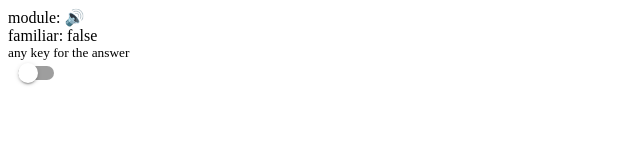
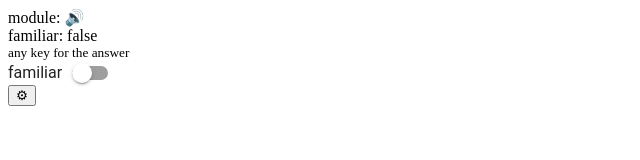
Before and after one commit to duubyPlz/chinalingo, a React (Vite) app: page / in a window 1280 px wide. Shown: the top 160 px of the page, without its empty margins (0-640 px from the left). Built offline with nearby package versions, Linux system fonts and the light colour scheme.

Commit message:
app: handleClick filter

```diff
--- a/src/App.js
+++ b/src/App.js
@@ -32,11 +32,16 @@ class App extends React.Component {
     });
   }
 
-  handleKeyPress = () => {
+  handleKeyPress = (event) => {
     this.toggleIsQuestion();
   };
 
-  handleClick = () => {
+  handleClick = (event) => {
+    const tagName = event.target.tagName;
+    if (tagName !== 'BODY' && tagName !== 'DIV') {
+      return;
+    }
+
     this.toggleIsQuestion();
   };
 
--- a/src/components/Settings.css
+++ b/src/components/Settings.css
@@ -1,4 +1,4 @@
-.pure-material-switch {
+.switch {
   /* z-index: 0; */
   position: relative;
   display: inline-block;
@@ -9,7 +9,7 @@
 }
 
 /* Input */
-.pure-material-switch > input {
+.switch > input {
   appearance: none;
   -moz-appearance: none;
   -webkit-appearance: none;
@@ -31,14 +31,14 @@
 }
 
 /* Span */
-.pure-material-switch > span {
+.switch > span {
   display: inline-block;
   width: 100%;
   cursor: pointer;
 }
 
 /* Track */
-.pure-material-switch > span::before {
+.switch > span::before {
   content: "";
   float: right;
   display: inline-block;
@@ -52,7 +52,7 @@
 }
 
 /* Thumb */
-.pure-material-switch > span::after {
+.switch > span::after {
   content: "";
   position: absolute;
   top: 2px;
@@ -66,63 +66,63 @@
 }
 
 /* Checked */
-.pure-material-switch > input:checked {
+.switch > input:checked {
   right: -10px;
   background-color: rgb(var(--pure-material-primary-rgb, 33, 150, 243));
 }
 
-.pure-material-switch > input:checked + span::before {
+.switch > input:checked + span::before {
   background-color: rgba(var(--pure-material-primary-rgb, 33, 150, 243), 0.6);
 }
 
-.pure-material-switch > input:checked + span::after {
+.switch > input:checked + span::after {
   background-color: rgb(var(--pure-material-primary-rgb, 33, 150, 243));
   transform: translateX(16px);
 }
 
 /* Hover, Focus */
-.pure-material-switch:hover > input {
+.switch:hover > input {
   opacity: 0.04;
 }
 
-.pure-material-switch > input:focus {
+.switch > input:focus {
   opacity: 0.12;
 }
 
-.pure-material-switch:hover > input:focus {
+.switch:hover > input:focus {
   opacity: 0.16;
 }
 
 /* Active */
-.pure-material-switch > input:active {
+.switch > input:active {
   opacity: 1;
   transform: scale(0);
   transition: transform 0s, opacity 0s;
 }
 
-.pure-material-switch > input:active + span::before {
+.switch > input:active + span::before {
   background-color: rgba(var(--pure-material-primary-rgb, 33, 150, 243), 0.6);
 }
 
-.pure-material-switch > input:checked:active + span::before {
+.switch > input:checked:active + span::before {
   background-color: rgba(var(--pure-material-onsurface-rgb, 0, 0, 0), 0.38);
 }
 
 /* Disabled */
-.pure-material-switch > input:disabled {
+.switch > input:disabled {
   opacity: 0;
 }
 
-.pure-material-switch > input:disabled + span {
+.switch > input:disabled + span {
   color: rgb(var(--pure-material-onsurface-rgb, 0, 0, 0));
   opacity: 0.38;
   cursor: default;
 }
 
-.pure-material-switch > input:disabled + span::before {
+.switch > input:disabled + span::before {
   background-color: rgba(var(--pure-material-onsurface-rgb, 0, 0, 0), 0.38);
 }
 
-.pure-material-switch > input:checked:disabled + span::before {
+.switch > input:checked:disabled + span::before {
   background-color: rgba(var(--pure-material-primary-rgb, 33, 150, 243), 0.6);
 }
--- a/src/components/Settings.js
+++ b/src/components/Settings.js
@@ -8,15 +8,22 @@ const Settings = ({setFamiliar}) => {
   let checkboxValue = useRef(null);
 
   return (
-    <label className="pure-material-switch">
+    <>
+      <div className='settings'>
+        <label className="switch" id='switch-familiar'>
           <input
             type="checkbox"
             ref={checkboxValue}
             onChange={() => {
               setFamiliar(checkboxValue.current.checked);
             }} />
-      <span></span>
+          <span>familiar</span>
         </label>
+      </div>
+      <button className='toggle-settings'>
+        &#x2699;
+      </button>
+    </>
   );
 };
 
```
Lines whose indentation alone changed are shown as unchanged.
